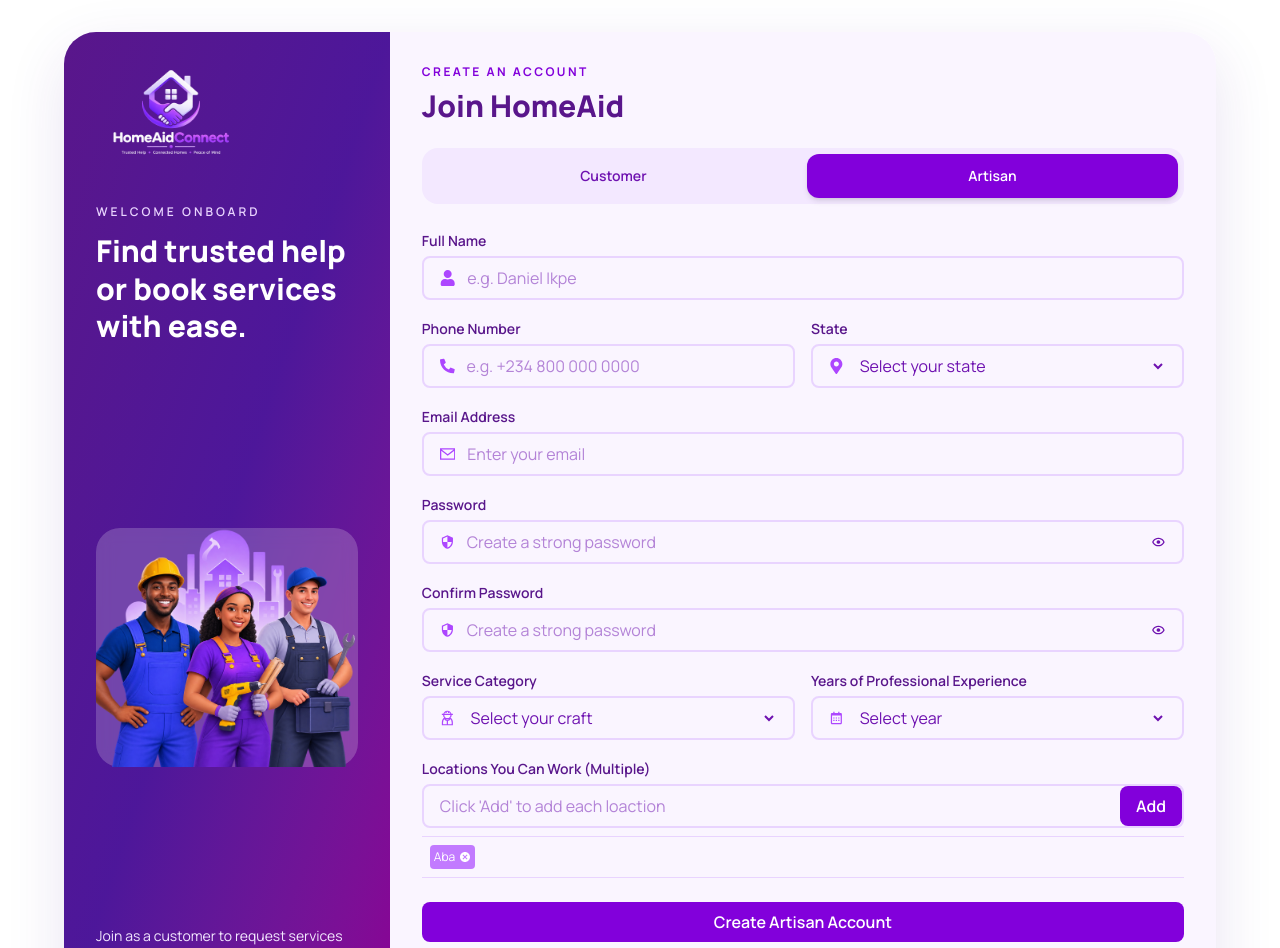
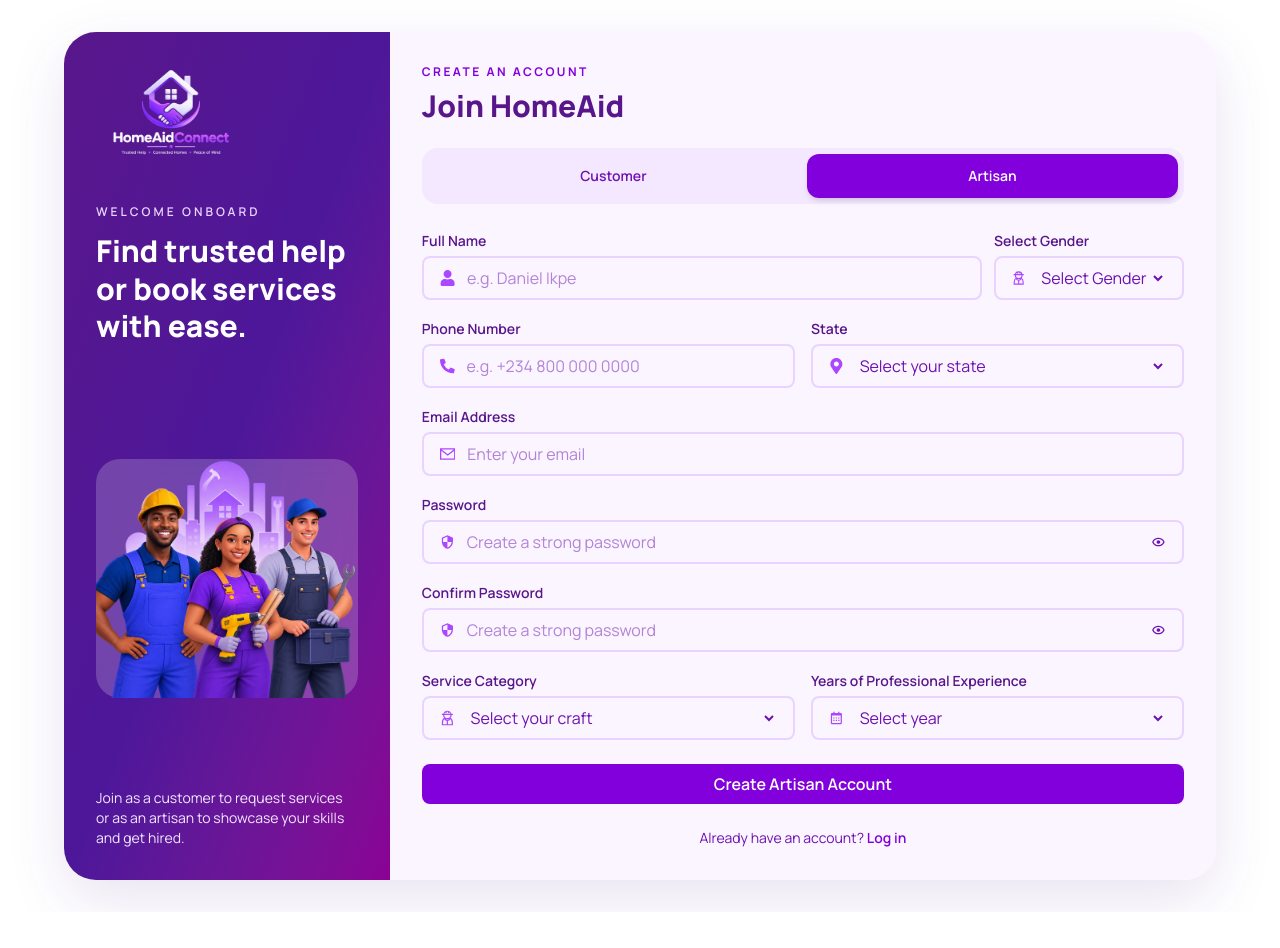
Before and after one commit to HomeAid-Connect/Frontend-Team, a React (Vite) app: page /register/artisan in a window 1280 px wide. Shown: the top 948 px of the page. After the commit the page ends 912 px from the top, so only its background shows below. Built offline with nearby package versions, Linux system fonts and the light colour scheme.

Commit message:
fix: added gender to register form, refactor: removed addWorkLocation and maed it a component

```diff
--- a/src/App.jsx
+++ b/src/App.jsx
@@ -5,10 +5,15 @@
 import Dashboard from './Components/Dashboard'
 import {Routes, Route} from 'react-router'
 
+// Add Zod for validation
+// use Action() to collect formData
+
 function App() {
 
   return (
     <>
+
+
 
 
 <Routes>
--- a/src/Components/LandingPage.jsx
+++ b/src/Components/LandingPage.jsx
@@ -170,7 +170,7 @@
               Skilled hands, nearby
             </h2>
           </div>
-          <Link to="/register" className="flex items-center gap-1 text-xs font-bold text-purple-700">
+          <Link to="/register/artisan" className="flex items-center gap-1 text-xs font-bold text-purple-700">
             Get started <FaArrowRight aria-hidden="true" />
           </Link>
         </div>
@@ -211,7 +211,7 @@
             homes, and peace of mind.
           </p>
           <Link
-            to="/register"
+            to="/register/customer"
             className="btn mt-6 inline-flex items-center gap-2 rounded-xl bg-white px-6 py-3 text-sm font-bold text-purple-800 hover:bg-purple-100"
           >
             Create your account <FaArrowRight aria-hidden="true" />
--- a/src/Components/RegisterPage.jsx
+++ b/src/Components/RegisterPage.jsx
@@ -26,8 +26,6 @@
   const isCustomer = activeRole === "customer";
   const [isPasswordVisible, setIsPasswordVisible] = useState(false);
   const [isConfirmPasswordVisible, setIsConfirmPasswordVisible] = useState(false);
-  const [locationInput, setLocationInput] = useState("");
-  const [workLocations, setWorkLocations] = useState(["Aba"])
 
   const availableStatesJSX = states.map((state, index) => (
     <option key={index} value={state}>
@@ -134,9 +132,10 @@
               ))}
             </div>
 
-            <form className="space-y-4">
+            <form className="space-y-4 transition-all ease-in duration-300">
               <div className="grid grid-cols-1 gap-4 sm:grid-cols-2">
-                <div className="sm:col-span-2">
+                <div className="w-full sm:col-span-2 flex gap-3 sm:flex-row flex-col">
+                  <div className="grow">
                   <label className="label" htmlFor="fullName">
                     Full Name
                   </label>
@@ -152,6 +151,28 @@
                         isCustomer ? "e.g. Ada Johnson" : "e.g. Daniel Ikpe"
                       }
                     />
+                  </div>
+                </div>
+
+                <div className="">
+                    <label className="label" htmlFor="gender">
+                      Select Gender
+                    </label>
+                    <div className="input-field">
+                      <GrUserWorker className="text-purple-500" />
+                      <select
+                        name="gender"
+                        id="gender"
+                        defaultValue=""
+                        className="w-full bg-transparent focus:outline-none"
+                      >
+                        <option value="" disabled>
+                          Select Gender
+                        </option>
+                       <option value="male">Male</option>
+                       <option value="female">Female</option>
+                      </select>
+                    </div>
                   </div>
                 </div>
 
@@ -309,27 +330,7 @@
                     </div>
                   </div>
 
-                  <div className="sm:col-span-2">
-                    <label className="label" htmlFor="workLocations">
-                      Locations You Can Work (Multiple)
-                    </label>
-                    <div className="input-field px-0! py-0!">
-                    <input
-                      type="text"
-                      value={locationInput}
-                      onChange={(e) => setLocationInput(e.target.value)}
-                      required
-                      className="w-full bg-transparent ml-4 focus:outline-none"
-                      placeholder="Click 'Add' to add each loaction"
-                    />
-                     <button className="btn primary-btn w-fit!" onClick={addLocation} type="button">Add</button>
-                  </div>
-                  <div className="mt-2 p-2 border-t border-b border-purple-200 min-h-4 flex items-center gap-2">
-                    {workLocations.map(i => <span className={"bg-purple-400 rounded-sm p-1 flex gap-1 text-white text-xs"}>
-                      {i} <button onClick={() => deleteLocation(i)}  type='button'><MdCancel/></button>
-                    </span>)}
-                  </div>
-                  </div>
+
                 </div>
               )}
 
--- /dev/null
+++ b/src/Components/WorkLocations.jsx
@@ -0,0 +1,45 @@
+import {useState} from 'react'
+
+export default function WorkLocations() {
+  const [locationInput, setLocationInput] = useState("");
+  const [workLocations, setWorkLocations] = useState(["Aba"]);
+
+  return (
+    <div className="sm:col-span-2">
+      <label className="label" htmlFor="workLocations">
+        Locations You Can Work (Multiple)
+      </label>
+      <div className="input-field px-0! py-0!">
+        <input
+          type="text"
+          value={locationInput}
+          onChange={(e) => setLocationInput(e.target.value)}
+          required
+          className="w-full bg-transparent ml-4 focus:outline-none"
+          placeholder="Click 'Add' to add each loaction"
+        />
+        <button
+          className="btn primary-btn w-fit! text-sm!"
+          onClick={addLocation}
+          type="button"
+        >
+          Add
+        </button>
+      </div>
+      <div className="mt-2 p-2 border-t border-b border-purple-200 min-h-4 flex items-center gap-2">
+        {workLocations.map((i) => (
+          <span
+            className={
+              "bg-purple-400 rounded-sm p-1 flex gap-1 text-white text-xs"
+            }
+          >
+            {i}{" "}
+            <button onClick={() => deleteLocation(i)} type="button">
+              <MdCancel />
+            </button>
+          </span>
+        ))}
+      </div>
+    </div>
+  );
+}
```
